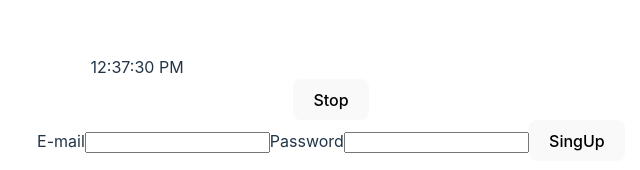
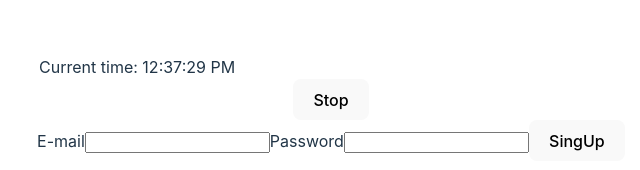
Before and after one commit to NadiiaHonchar/usinv-vite, a React (Vite) app: page / in a window 1280 px wide. Shown: the part 169-339 px from the top of the page, without its empty margins (309-949 px from the left). Built offline with nearby package versions, Linux system fonts and the light colour scheme.

Commit message:
bugfix Clock

```diff
--- a/src/components/Clock/Clock.jsx
+++ b/src/components/Clock/Clock.jsx
@@ -1,29 +1,30 @@
-import { useEffect, useRef, useState } from "react";
+import { useState, useEffect, useRef } from "react";
 import { ClockFase } from "./Clock.styled";
 
 export default function Clock() {
   const [time, setTime] = useState(() => new Date());
-  const intervalID = useRef(null);
+  const intervalId = useRef(null);
 
   useEffect(() => {
-    intervalID.current = setInterval(() => {
+    intervalId.current = setInterval(() => {
       setTime(new Date());
-    }, 1000);
+    }, 2000);
+
     return () => {
       stop();
     };
   }, []);
 
   const stop = () => {
-    clearInterval(intervalID.current);
+    clearInterval(intervalId.current);
   };
 
   return (
-    <>
-      <ClockFase>{time.toLocaleTimeString()}</ClockFase>
+    <div>
+      <ClockFase> Current time: {time.toLocaleTimeString()}</ClockFase>
       <button type="button" onClick={stop}>
         Stop
       </button>
-    </>
+    </div>
   );
 }
```
